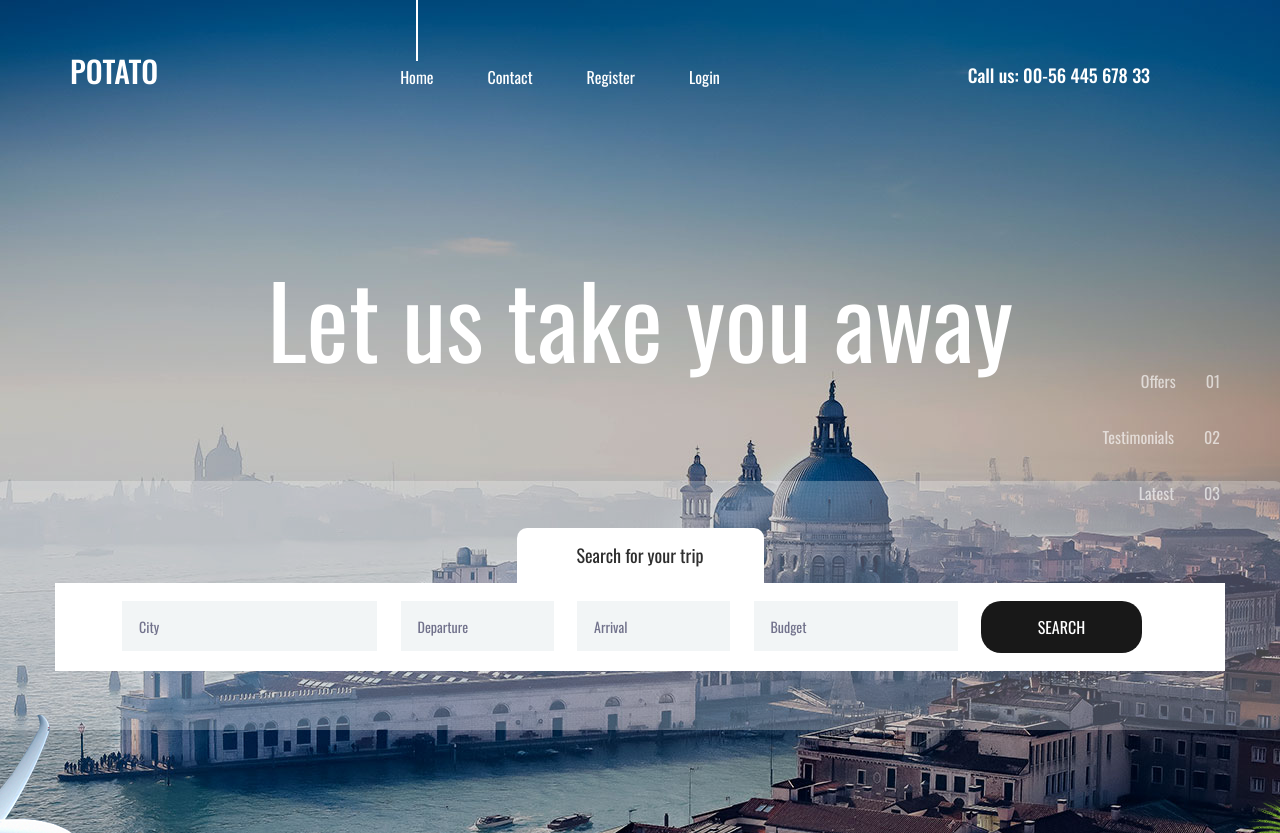
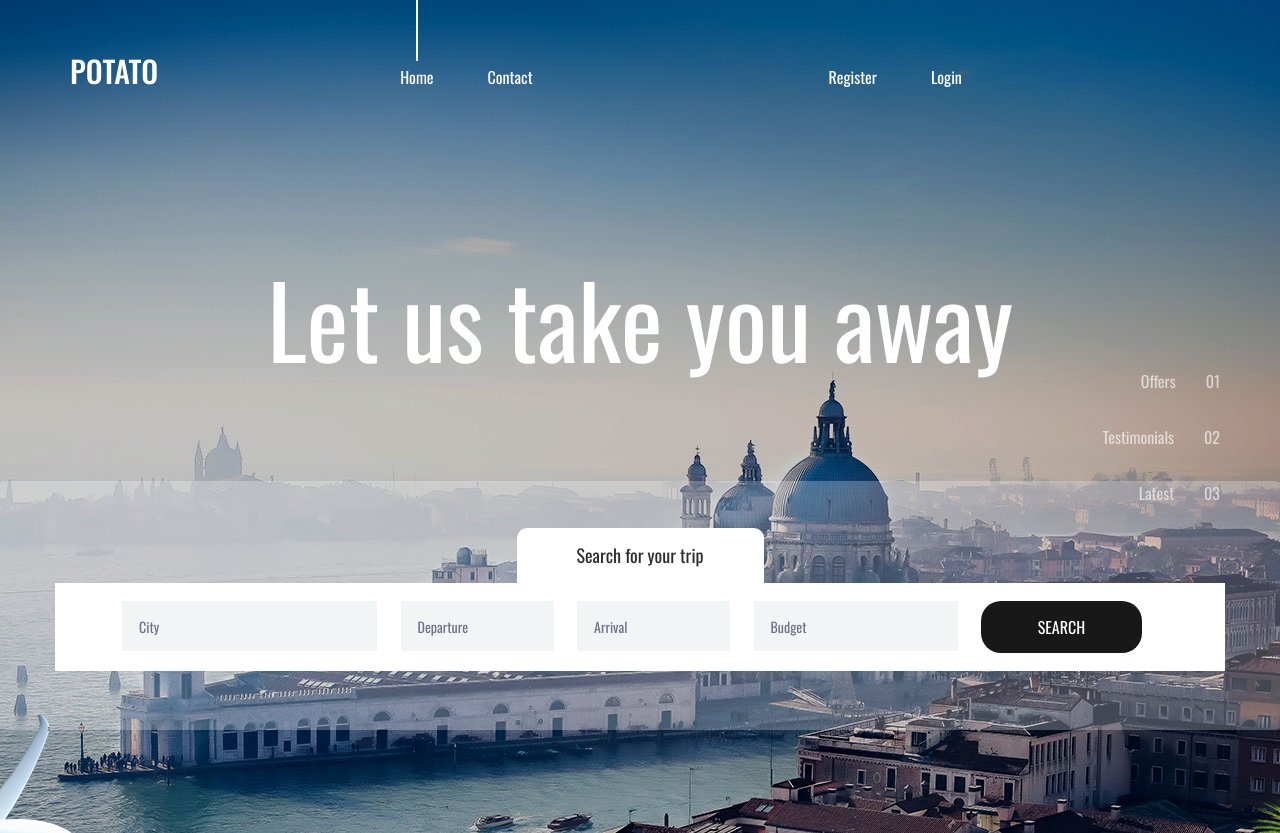
Before and after one commit to prad18/Django-MySQL-Intergrated-Web, a Django app: page / in a window 1280 px wide. Shown: the top 833 px of the page. Run offline with Django 3.2, Linux system fonts and the light colour scheme; some libraries are stand-ins or nearby versions.

Commit message:
user authentication changes

```diff
--- a/templates/index.html
+++ b/templates/index.html
@@ -38,17 +38,19 @@
 										<li><a href="contact.html">Contact</a></li>
 
 										{% if user.is_authenticated %}
-										<li>Hello, {{user.first_name}}</li>
 										<li><a href="profile">Profile</a></li>
 										<li><a href="accounts/logout">Logout</a></li>
+									</ul>
+								</nav>
+								<div class="header_phone ml-auto">Hello, {{user.first_name}}</div>
 										{% else %}
+								<nav class="main_nav">
+										<ul class="d-flex flex-row align-items-start justify-content-start">
 										<li><a href="accounts/register">Register</a></li>
 										<li><a href="accounts/login">Login</a></li>
-
 										{% endif %}
 									</ul>
 								</nav>
-								<div class="header_phone ml-auto">Call us: 00-56 445 678 33</div>
 
 								<!-- Hamburger -->
 
```
